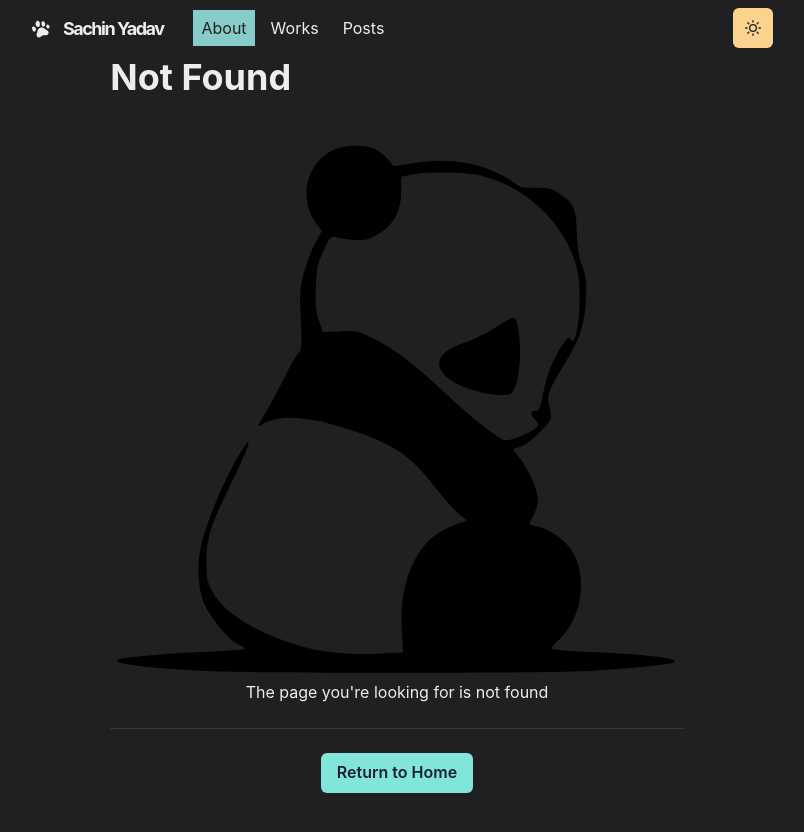
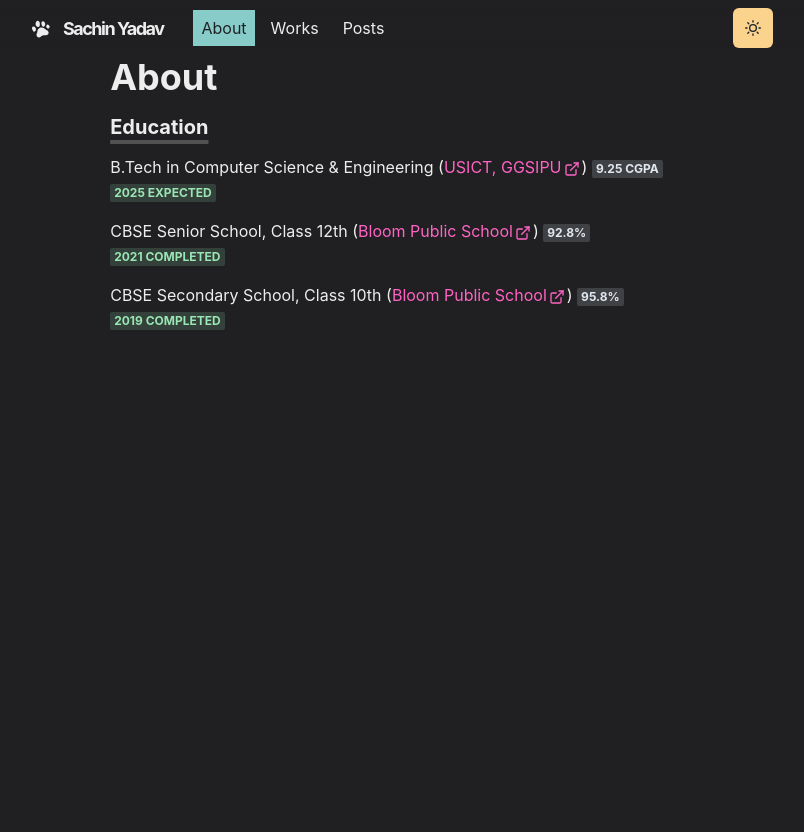
Before and after one commit to sachin3145/personal-website, a Next.js app: page /about in a window 1280 px wide. Before the commit this address had no page. Shown: the top 832 px of the page, without its empty margins (243-1047 px from the left). After the commit the page ends 800 px from the top, so only its background shows below. Built offline with nearby package versions, Linux system fonts and the light colour scheme.

Commit message:
CREATED ABOUT PAGE

```diff
--- /dev/null
+++ b/components/item.js
@@ -0,0 +1,12 @@
+import { Box } from '@chakra-ui/react'
+import styled from '@emotion/styled'
+
+export const ItemSection = styled(Box)`
+  padding-right: -3.4em;
+  margin-top: 1em;
+`
+
+export const ItemLabel = styled.span`
+  font-weight: bold;
+  margin-left: 1em;
+`
--- a/package.json
+++ b/package.json
@@ -19,7 +19,8 @@
     "framer-motion": "^10.16.1",
     "next": "^13.4.19",
     "react": "^18.2.0",
-    "react-dom": "^18.2.0"
+    "react-dom": "^18.2.0",
+    "react-icons": "^4.11.0"
   },
   "devDependencies": {
     "eslint": "^8.47.0",
--- /dev/null
+++ b/pages/about.js
@@ -0,0 +1,62 @@
+import {
+  Container,
+  Box,
+  Heading,
+  useColorModeValue,
+  Badge,
+  Link,
+} from '@chakra-ui/react'
+import Section from '../components/section'
+import Layout from '../components/layouts/article'
+import { ExternalLinkIcon } from '@chakra-ui/icons'
+import { ItemSection, ItemLabel } from '../components/item'
+
+const page = () => {
+  return (
+    <Layout>
+      <Container>
+        <Box display={{ md: 'flex' }}>
+          <Box flexGrow={1}>
+            <Heading as="h2" variant="page-title" mb={4}>
+              About
+            </Heading>
+          </Box>
+        </Box>
+        <Section delay={0.1}>
+          <Heading as="h3" variant="section-title">
+            Education
+          </Heading>
+
+          <ItemSection>
+            B.Tech in Computer Science & Engineering (
+            <Link target="_blank" href="http://www.ipu.ac.in/usict/">
+              USICT, GGSIPU
+              <ExternalLinkIcon mx="2px" />
+            </Link>
+            ) <Badge>9.25 CGPA</Badge>{' '}
+            <Badge colorScheme="green">2025 Expected</Badge>
+          </ItemSection>
+          <ItemSection>
+            CBSE Senior School, Class 12th (
+            <Link target="_blank" href="https://bloompublicschool.org/">
+              Bloom Public School
+              <ExternalLinkIcon mx="2px" />
+            </Link>
+            ) <Badge>92.8%</Badge> <Badge colorScheme="green">2021 Completed</Badge>
+          </ItemSection>
+          <ItemSection>
+            CBSE Secondary School, Class 10th (
+            <Link target="_blank" href="https://bloompublicschool.org/">
+              Bloom Public School
+              <ExternalLinkIcon mx="2px" />
+            </Link>
+            ) <Badge>95.8%</Badge>{' '}
+            <Badge colorScheme="green">2019 Completed</Badge>
+          </ItemSection>
+        </Section>
+      </Container>
+    </Layout>
+  )
+}
+
+export default page
--- a/pages/index.js
+++ b/pages/index.js
@@ -1,10 +1,13 @@
-import {Container, Box, Heading, Image, useColorModeValue, Button, Spacer, Flex } from "@chakra-ui/react";
+import {Container, Box, Heading, Image, useColorModeValue, Button, Spacer, Flex, SimpleGrid } from "@chakra-ui/react";
 import Section from "../components/section";
 import Paragraph from "../components/paragraph";
 import { ChevronRightIcon } from "@chakra-ui/icons";
 import NextLink from "next/link";
 import { JourneySection, JourneyYear } from "../components/journey";
 import Layout from "../components/layouts/article";
+
+import { GridItem } from "../components/grid-item";
+import {IoLogoInstagram, IoLogoGithub, IoLogoLinkedin} from 'react-icons/io5'
 
 const page = () => {
   return (
```
Also changed, not shown: 1 other file (tests, documents, lock files or other folders).
